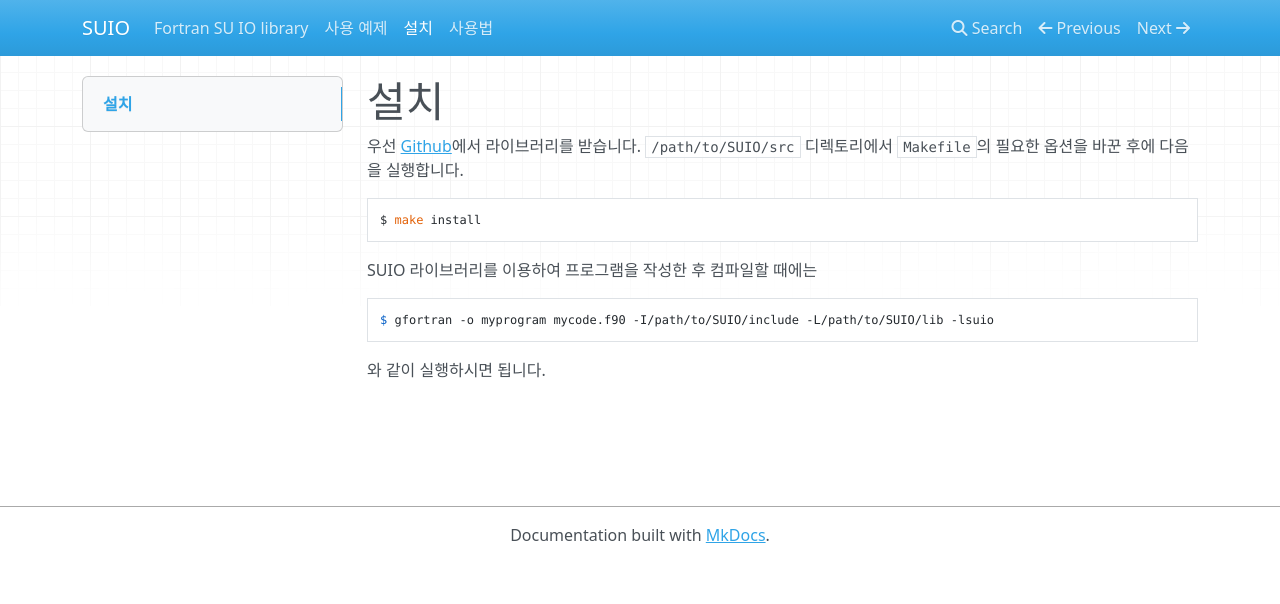
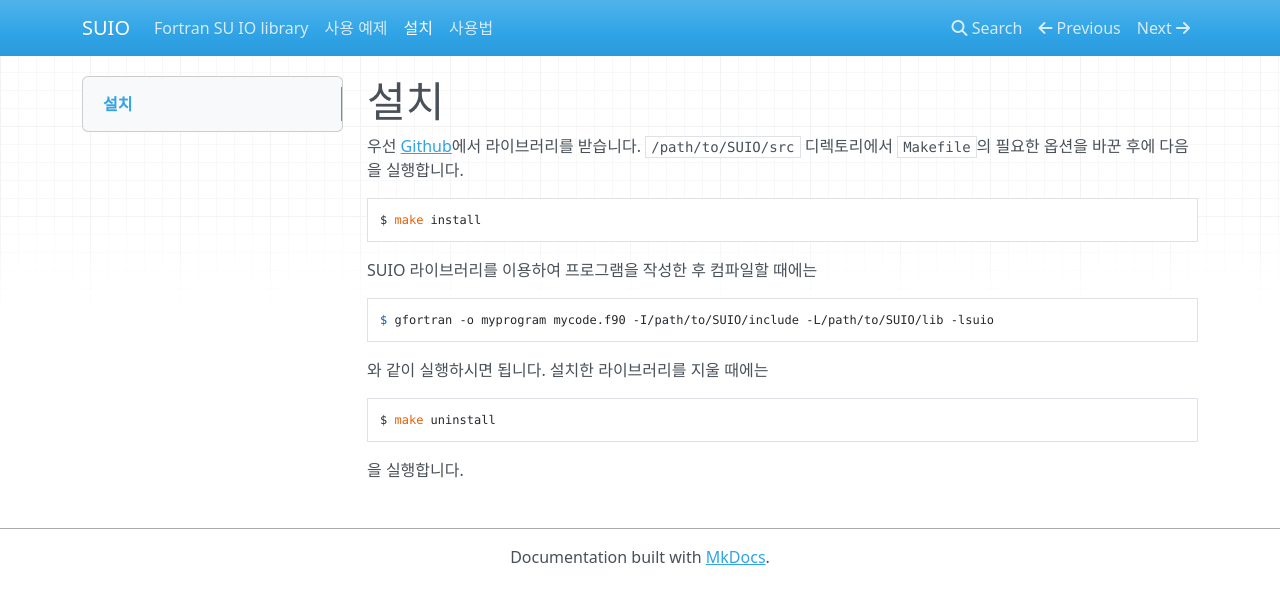
Before and after one commit to pkgpl/SUIO, an MkDocs documentation site: the page built from docs/install.md, in a window 1280 px wide. Shown: the top 604 px of the page. Built offline with MkDocs 1.6.1, drawn with Linux system fonts in a browser that asks for light colours; nearby versions of some CDN libraries.

Commit message:
instruction for uninstall

```diff
--- a/docs/install.md
+++ b/docs/install.md
@@ -9,4 +9,8 @@ SUIO 라이브러리를 이용하여 프로그램을 작성한 후 컴파일할
 
 	$ gfortran -o myprogram mycode.f90 -I/path/to/SUIO/include -L/path/to/SUIO/lib -lsuio
 
-와 같이 실행하시면 됩니다.
+와 같이 실행하시면 됩니다. 설치한 라이브러리를 지울 때에는
+
+	$ make uninstall
+
+을 실행합니다.
```
